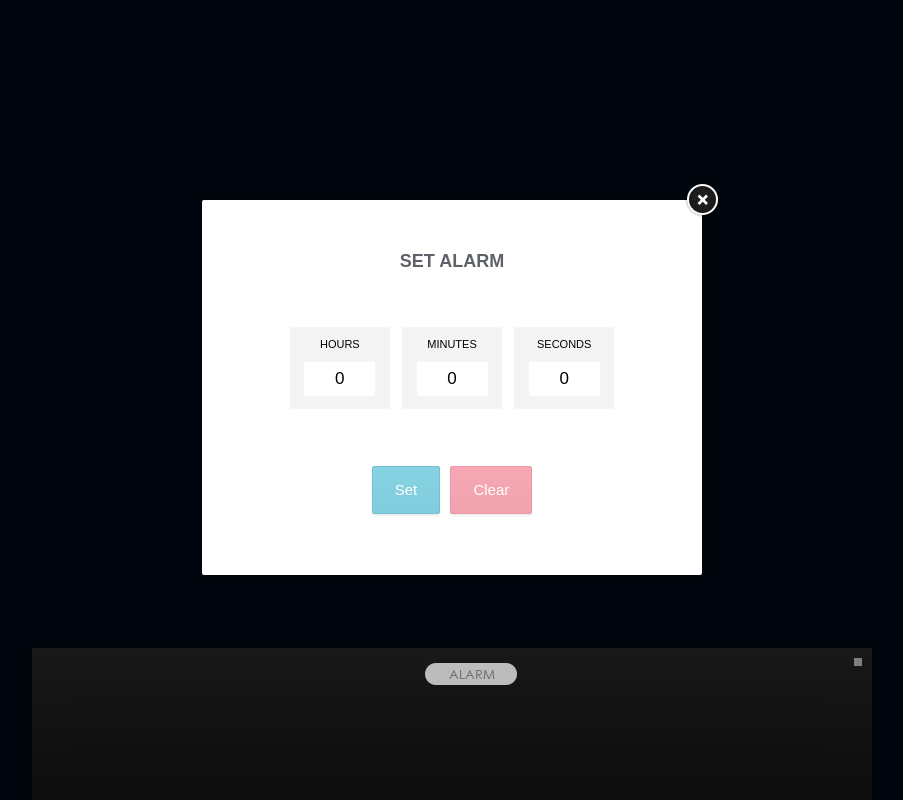
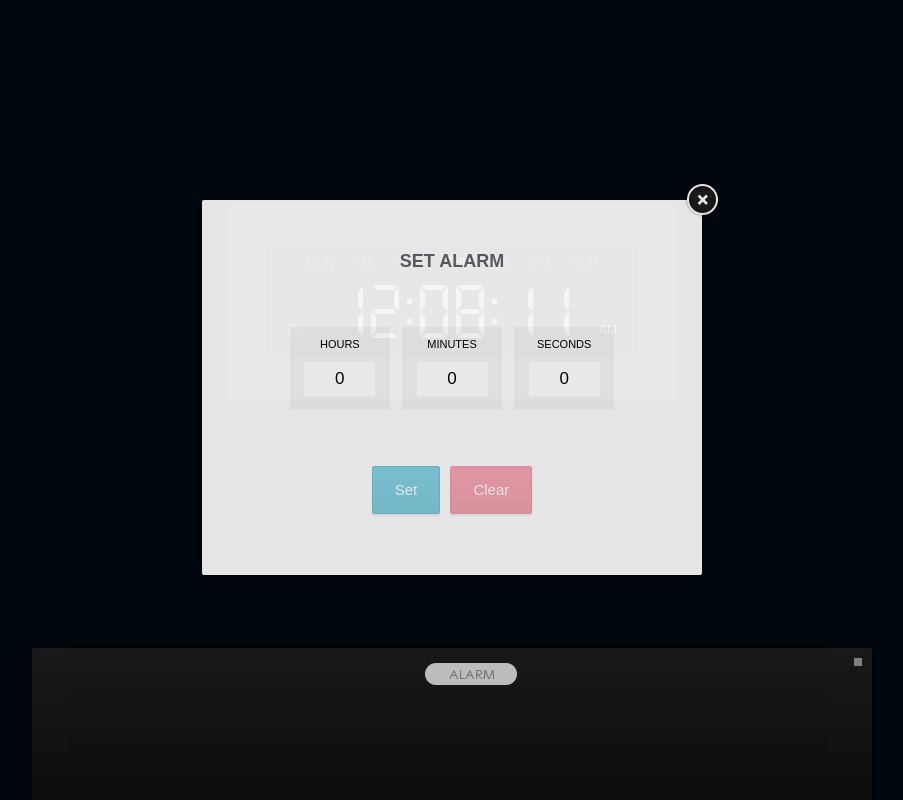
Before and after one commit to heyilovepie/iat_381_Alarm, a plain HTML site: page index.html in a window 1280 px wide. Both pictures are taken after a click on the link 659 px from the left and 674 px from the top of the page. Shown: the whole page, without its empty margins (188-1091 px from the left). Drawn offline with nearby package versions, Linux system fonts and the light colour scheme; grey boxes are pictures that could not be loaded; files whose address does not match are found by name.

Commit message:
Set Alarm Window at 90% Opacity
Users can see the current time while setting their alarm.

```diff
--- a/assets/css/style.css
+++ b/assets/css/style.css
@@ -454,7 +454,8 @@ input::-webkit-inner-spin-button {
 #time-is-up{
 	width:500px;
 	height:375px;
-	background-color:#fff;
+	background-color:#FFF;
+	opacity: 0.9;
 	border-radius:2px;
 	box-shadow: 0 0 8px rgba(0,0,0,0.2);
 	position:fixed;
```
